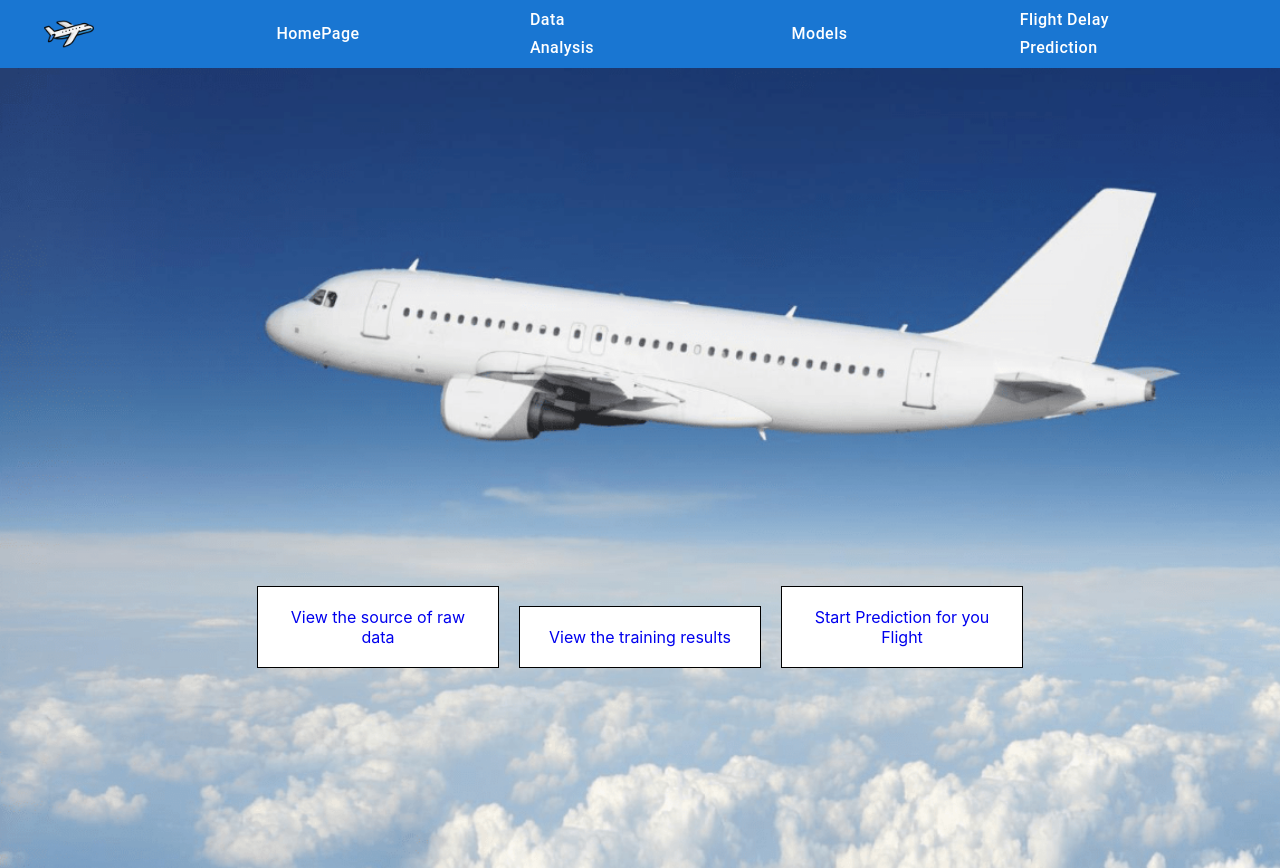
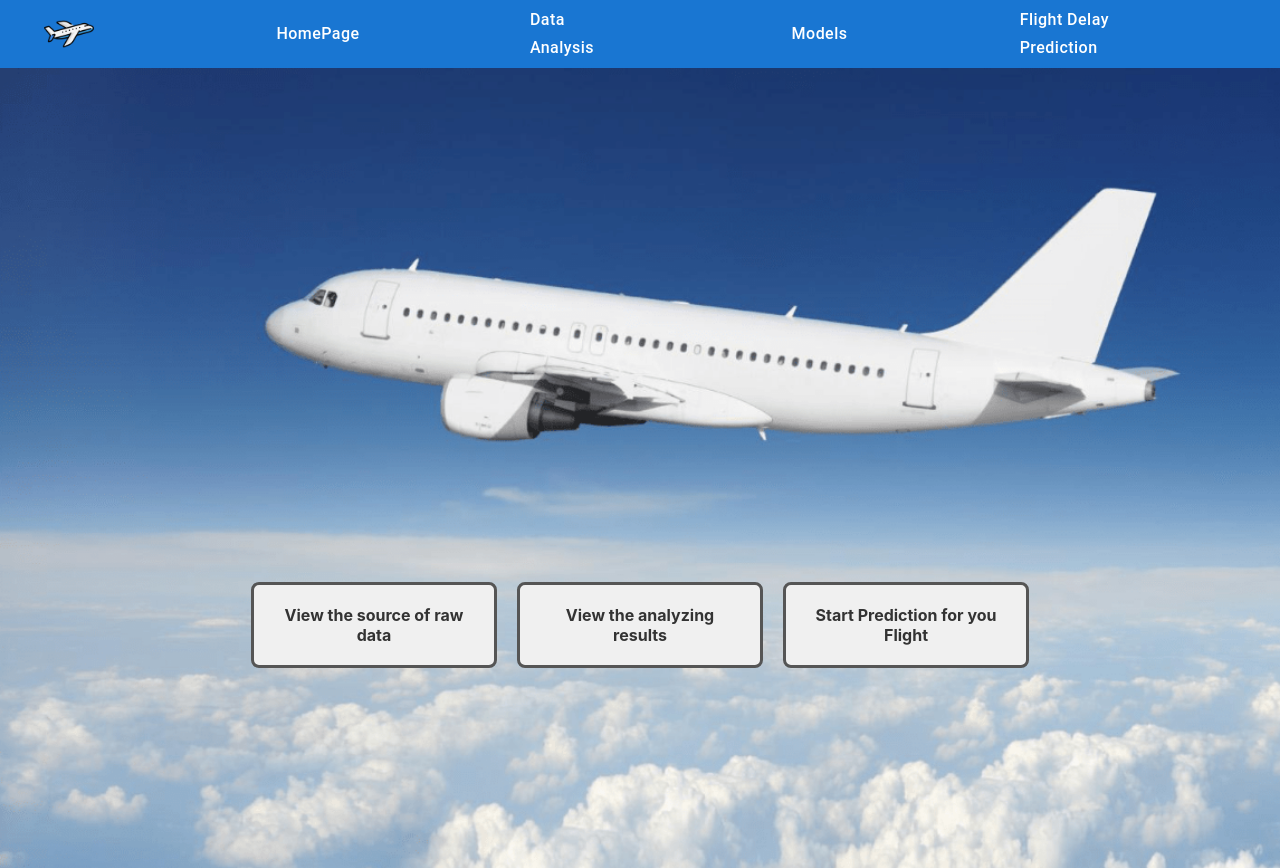
Before and after one commit to HubertQue/FlightDelay_Analysis, a React (Create React App) app in the folder client/: page / in a window 1280 px wide. Built offline with nearby package versions, Linux system fonts and the light colour scheme.

Commit message:
update UI

```diff
--- a/client/public/index.html
+++ b/client/public/index.html
@@ -24,7 +24,7 @@
       work correctly both with client-side routing and a non-root public URL.
       Learn how to configure a non-root public URL by running `npm run build`.
     -->
-    <title>React App</title>
+    <title>FlightDelay_Analysis</title>
   </head>
   <body>
     <noscript>You need to enable JavaScript to run this app.</noscript>
--- a/client/src/components/BarChart.js
+++ b/client/src/components/BarChart.js
@@ -67,9 +67,12 @@ function BarChart({ props }) {
       {
         label: props,
         data: chartData['data'],
-        backgroundColor: 'rgba(255, 99, 132, 0.5)',
-        borderColor: 'rgba(255, 99, 132, 1)',
+        //backgroundColor: ['rgba(255, 99, 132, 0.5)'],
+        //borderColor: 'rgba(255, 99, 132, 1)',
+        backgroundColor: 'rgba(54, 162, 235, 0.5)',
+        borderColor: 'rgba(54, 162, 235, 1)',
         borderWidth: 1,
+        barPercentage: 0.8,
       }
     ]
   };
--- a/client/src/components/HomePage.js
+++ b/client/src/components/HomePage.js
@@ -7,7 +7,7 @@ function HomePage() {
     <div className="home-page">
       <div className="container">
         <Link to="/DataAnalysis" className="block">View the source of raw data</Link>
-        <Link to="/TrainingModels" className="block">View the training results</Link>
+        <Link to="/TrainingModels" className="block">View the analyzing results</Link>
         <Link to="/WeatherForm" className="block">Start Prediction for you Flight</Link>
       </div>
     </div>
--- a/client/src/components/WeatherForm.js
+++ b/client/src/components/WeatherForm.js
@@ -65,7 +65,7 @@ function WeatherForm() {
       } else if (responseData === 1) {
         responseMessage = 'The Expected Delay is >15 minutes';
       } else {
-        responseMessage = `Received unexpected response: ${JSON.stringify(responseData)}`;
+        responseMessage = 'Unknown airport code received. Please provide a valid code.';
       }
 
       setResult(responseMessage);
@@ -152,10 +152,10 @@ return (
         InputLabelProps={{
           shrink: true,
         }}
-        placeholder="e.g. 0-24"
+        placeholder="e.g. 0-23"
       />
       <TextField
-        label="Airport"
+        label="IATA Airport Code"
         type="text"
         value={airport}
         onChange={(e) => setAirport(e.target.value)}
@@ -163,7 +163,7 @@ return (
         InputLabelProps={{
           shrink: true,
         }}
-        placeholder="e.g. LAX"
+        placeholder="e.g. LAX or PHX or HDN"
       />
       <TextField
         label="Average Temperature"
@@ -174,7 +174,7 @@ return (
         InputLabelProps={{
           shrink: true,
         }}
-        placeholder="e.g. 50"
+        placeholder="e.g. 50.0"
       />
       <TextField
         label="Max Temperature"
@@ -185,7 +185,7 @@ return (
         InputLabelProps={{
           shrink: true,
         }}
-        placeholder="e.g. 70"
+        placeholder="e.g. 70.0"
       />
       <TextField
         label="Min Temperature"
@@ -196,7 +196,7 @@ return (
         InputLabelProps={{
           shrink: true,
         }}
-        placeholder="e.g. 40"
+        placeholder="e.g. 40.0"
       />
 
       <FormControl margin="normal">
--- a/client/src/components/home-page.css
+++ b/client/src/components/home-page.css
@@ -17,16 +17,20 @@
 }
 
 .block {
-  background: white;
+  align-items: center;
+  background: #f0f0f0;
   padding: 20px;
   width: 200px;
   text-align: center;
-  border: 1px solid #000;
+  border: 3px solid #555;
+  border-radius: 8px;
   cursor: pointer;
   transition: background-color 0.3s;
   text-decoration: none;
+  color: #333;
+  font-weight: bold;
 }
 
 .block:hover {
-  background-color: #f0f0f0;
+  background-color: #4287f5;
 }
```
